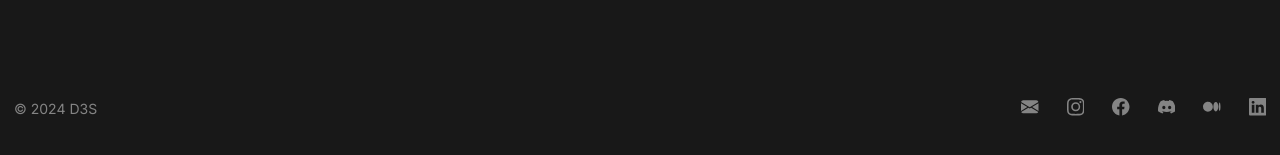
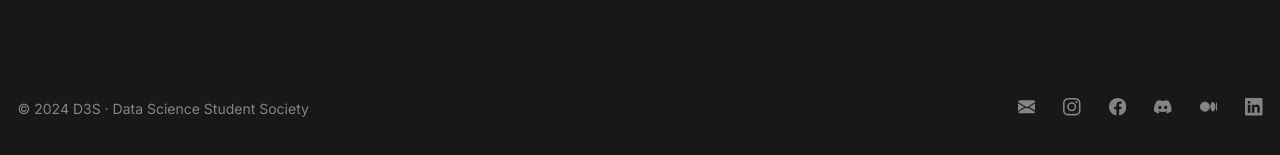
Before and after one commit to dscubed/ds3, a Next.js app: page /events in a window 1280 px wide. Shown: the part 583-738 px from the top of the page. Built offline with nearby package versions, Linux system fonts and the light colour scheme; no server answers; the database is empty.

Commit message:
Update Footer.tsx

```diff
--- a/app/components/Footer.tsx
+++ b/app/components/Footer.tsx
@@ -3,11 +3,11 @@ import * as Icon from 'react-bootstrap-icons'
 
 export default function Footer () {
   return (
-    <footer className="relative z-20 px-4 py-8 bg-background-secondary">
+    <footer className="relative z-20 px-5 py-8 bg-background-secondary">
       <div className="flex flex-col gap-10 max-w-screen-xl mx-auto">
-        <div className="flex sm:flex-col gap-4 sm:gap-5 justify-between text-text-secondary">
-          <p className="sm:text-center">© {(new Date).getFullYear()} D3S</p>
-          <div className="flex gap-8 sm:mx-auto">
+        <div className="flex md:flex-col gap-4 md:gap-5 justify-between text-text-secondary">
+          <p className="md:text-center">© {(new Date).getFullYear()} D3S · Data Science Student Society</p>
+          <div className="flex gap-8 md:mx-auto">
             <Link href="mailto:hello@dscubed.org.au" target="_blank">
               <Icon.EnvelopeFill className="w-5 h-5"/>
             </Link>
```
